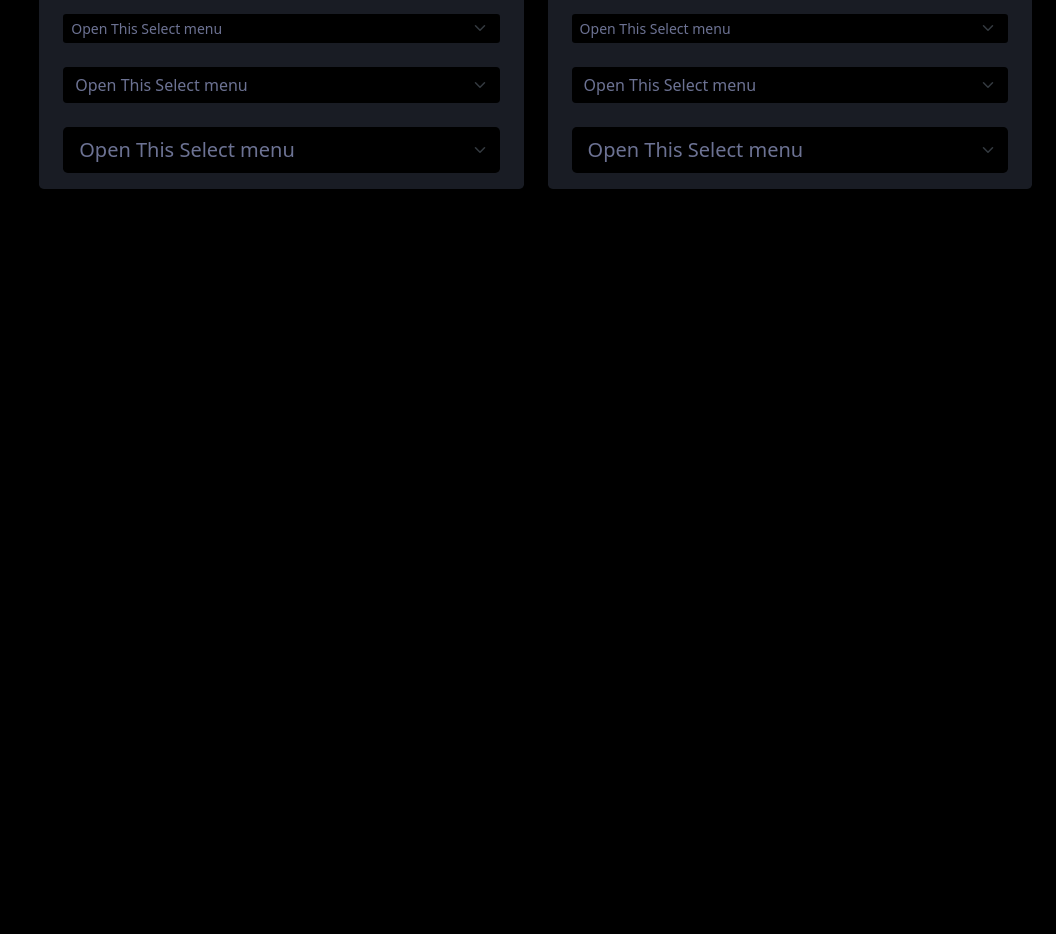
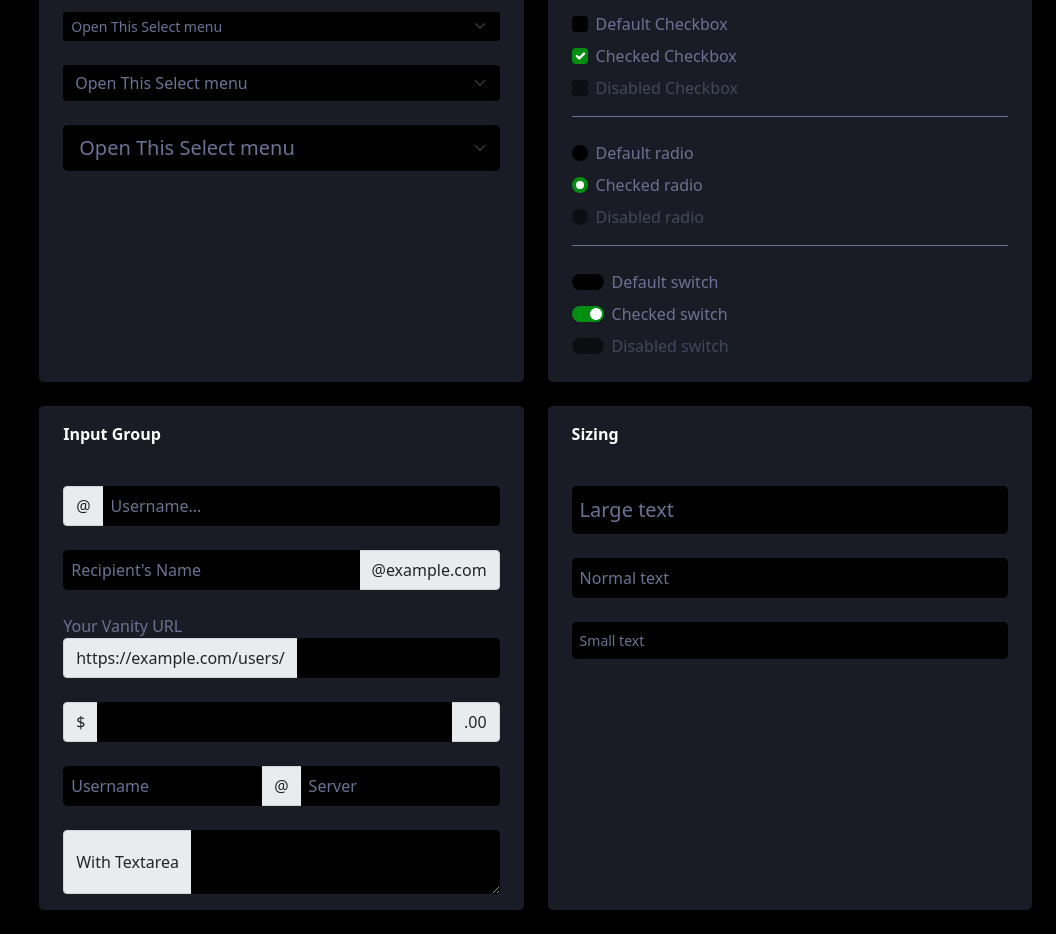
Before and after one commit to abdullrahman-alabead/DashB, a React (Create React App) app: page /#/forms in a window 1280 px wide. Shown: the part 1120-2054 px from the top of the page, without its empty margins (224-1280 px from the left). Before the commit the page ends 1333 px from the top, so only its background shows below. Built offline with nearby package versions, Linux system fonts and the light colour scheme.

Commit message:
finished Forms Page

```diff
--- a/src/App.scss
+++ b/src/App.scss
@@ -26,6 +26,11 @@ a{
   color: white;
 }
 
+button{
+  background-color: v.$main-color;
+  border: none;
+}
+
 
 .row{
   margin-bottom: 1.5rem;
--- /dev/null
+++ b/src/Components/Forms/InputGroupForm/GroupForm.tsx
@@ -0,0 +1,39 @@
+import { Form, InputGroup } from 'react-bootstrap'
+import './GroupForm.scss'
+
+let GroupForm = () => {
+  return(
+    <div className="form group-form">
+      <p className="form-name">Input Group</p>
+      <InputGroup className='mb-4'>
+      <InputGroup.Text >@</InputGroup.Text>
+      <Form.Control placeholder='Username...' aria-label='btn1' />
+      </InputGroup>
+      <InputGroup className='mb-4'>
+      <Form.Control placeholder="Recipient's Name" />
+      <InputGroup.Text>@example.com</InputGroup.Text>
+      </InputGroup>
+      <label htmlFor="vanity-url">Your Vanity URL</label>
+      <InputGroup className='mb-4'>
+      <InputGroup.Text>https://example.com/users/</InputGroup.Text>
+      <Form.Control />
+      </InputGroup>
+      <InputGroup className='mb-4'>
+      <InputGroup.Text>$</InputGroup.Text>
+      <Form.Control />
+      <InputGroup.Text>.00</InputGroup.Text>
+      </InputGroup>
+      <InputGroup className='mb-4'>
+      <Form.Control placeholder='Username' />
+      <InputGroup.Text>@</InputGroup.Text>
+      <Form.Control placeholder='Server' />
+      </InputGroup>
+      <InputGroup>
+      <InputGroup.Text>With Textarea</InputGroup.Text>
+      <Form.Control as='textarea' />
+      </InputGroup>
+    </div>
+  )
+}
+
+export default GroupForm
--- /dev/null
+++ b/src/Components/Forms/RadiosForm/RadiosForm.scss
@@ -0,0 +1,13 @@
+@use '../../../variables' as v;
+
+.check-boxes:not(:last-child){
+  border-bottom: 1px solid v.$text-color;
+}
+
+.form-check-input:checked{
+  background-color: v.$main-color;
+  border-color: v.$main-color;
+}
+.form-check-input:focus{
+  box-shadow: 0 0 0 .25rem rgba(0, 143, 17,.25);
+}
--- /dev/null
+++ b/src/Components/Forms/RadiosForm/RadiosForm.tsx
@@ -0,0 +1,27 @@
+import { Form } from 'react-bootstrap'
+import './RadiosForm.scss'
+
+let RadiosForm = () => {
+  return(
+    <div className="form radioForm h-100">
+      <p className="form-name">Checks, Radios & Switches</p>
+      <div className="check-boxes d-flex flex-column align-items-start mb-4 pb-2">
+        <Form.Check className='mb-2 check' type='checkbox' id='check1' label='Default Checkbox' />
+        <Form.Check className='mb-2 check' type='checkbox' id='check2' label='Checked Checkbox' checked />
+        <Form.Check className='mb-2 check' type='checkbox' id='check3' label='Disabled Checkbox' disabled />
+      </div>
+      <div className="check-boxes d-flex flex-column align-items-start mb-4 pb-2">
+        <Form.Check className='mb-2 check' type='radio' id='radio1' label='Default radio' />
+        <Form.Check className='mb-2 check' type='radio' id='radio2' label='Checked radio' checked />
+        <Form.Check className='mb-2 check' type='radio' id='radio3' label='Disabled radio' disabled />
+      </div>
+      <div className="check-boxes d-flex flex-column align-items-start">
+        <Form.Check className='mb-2 check' type='switch' id='switch1' label='Default switch' />
+        <Form.Check className='mb-2 check' type='switch' id='switch2' label='Checked switch' checked />
+        <Form.Check className='mb-2 check' type='switch' id='switch3' label='Disabled switch' disabled />
+      </div>
+    </div>
+  )
+}
+
+export default RadiosForm
--- a/src/Components/Forms/SelectForm/SelectForm.tsx
+++ b/src/Components/Forms/SelectForm/SelectForm.tsx
@@ -4,18 +4,27 @@ import './SelectForm.scss'
 
 let SelectForm = () => {
   return(
-    <div className="form selectForm">
+    <div className="form selectForm h-100">
       <p className="form-name">Select</p>
       <Form.Select size="sm">
         <option>Open This Select menu</option>
+        <option value='one'>Option One</option>
+        <option value='two'>Option Two</option>
+        <option value='three'>Option Three</option>
       </Form.Select>
       <br />
       <Form.Select>
         <option>Open This Select menu</option>
+        <option value='one'>Option One</option>
+        <option value='two'>Option Two</option>
+        <option value='three'>Option Three</option>
       </Form.Select>
       <br />
       <Form.Select size="lg">
         <option>Open This Select menu</option>
+        <option value='one'>Option One</option>
+        <option value='two'>Option Two</option>
+        <option value='three'>Option Three</option>
       </Form.Select>
     </div>
   )
--- /dev/null
+++ b/src/Components/Forms/SizingForm/SizingForm.tsx
@@ -0,0 +1,15 @@
+import { Form } from 'react-bootstrap'
+import './SizingForm.scss'
+
+let SizingForm = () => {
+  return (
+    <div className="form sizing-form h-100">
+      <p className="form-name">Sizing</p>
+      <Form.Control size="lg" type="text" placeholder="Large text" className='mb-4' />
+      <Form.Control type="text" placeholder="Normal text" className='mb-4' />
+      <Form.Control size="sm" type="text" placeholder="Small text" className='mb-4' />
+    </div>
+  )
+}
+
+export default SizingForm
--- a/src/Pages/Forms/Forms.scss
+++ b/src/Pages/Forms/Forms.scss
@@ -11,12 +11,22 @@ input, textarea{
   padding: .5rem;
   border: none;
   border-radius: .3rem;
-  &:focus{
+  &:focus, select:focus{
     outline: none;
+    background-color: black;
+  box-shadow: 0 0 0 .25rem rgba(0, 143, 17,.25);
+
   }
   &::placeholder{
     color: v.$text-color;
   }
+}
+select:focus{
+box-shadow: 0 0 0 .25rem rgba(0, 143, 17,.25);
+}
+button{
+  background-color: v.$main-color;
+  border: none;
 }
 
 .checkbox{
--- a/src/Pages/Forms/Forms.tsx
+++ b/src/Pages/Forms/Forms.tsx
@@ -5,6 +5,9 @@ import HorizontalForm from '../../Components/Forms/HorizontalForm/HorizontalForm
 import FloatingForm from '../../Components/Forms/FloatingLableForm/FloatinForm'
 import FilesForm from '../../Components/Forms/FilesForm/FilesForm'
 import SelectForm from '../../Components/Forms/SelectForm/SelectForm'
+import RadiosForm from '../../Components/Forms/RadiosForm/RadiosForm'
+import GroupForm from '../../Components/Forms/InputGroupForm/GroupForm'
+import SizingForm from '../../Components/Forms/SizingForm/SizingForm'
 
 import { Col, Row } from 'react-bootstrap'
 
@@ -32,7 +35,15 @@ let Forms = () => {
         <SelectForm />
         </Col>
         <Col>
-        <SelectForm />
+        <RadiosForm />
+        </Col>
+      </Row>
+      <Row className='row'>
+        <Col>
+        <GroupForm />
+        </Col>
+        <Col>
+        <SizingForm />
         </Col>
       </Row>
     </div>
```
Also changed, not shown: src/Components/Forms/InputGroupForm/GroupForm.scss (added), src/Components/Forms/SizingForm/SizingForm.scss (added).
